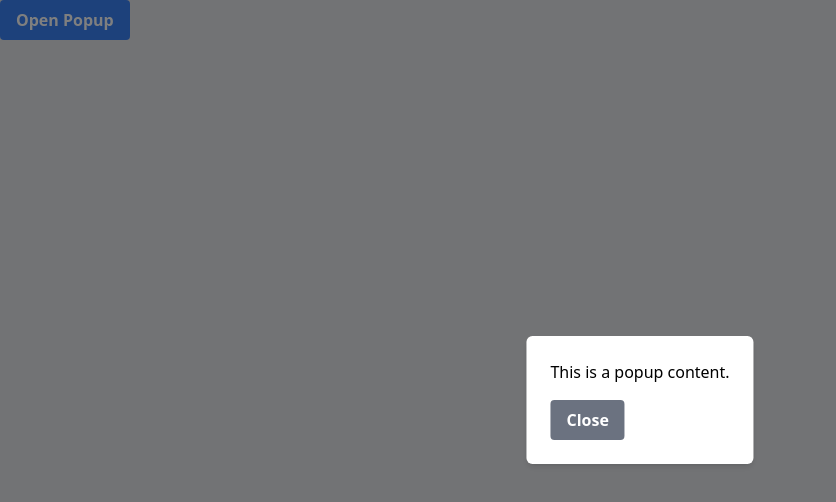
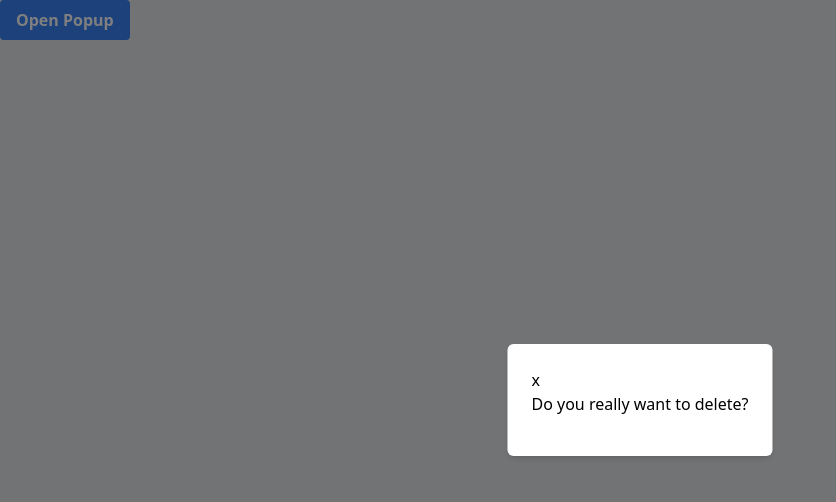
Before and after one commit to workingj/TodoList, a website: page src/popup-example.html in a window 1280 px wide. Both pictures are taken after a click on the button "Open Popup". Shown: the whole page, without its empty margins (0-836 px from the left). Drawn offline with nearby package versions, Linux system fonts and the light colour scheme.

Commit message:
Changed popup example code

```diff
--- a/src/popup-example.html
+++ b/src/popup-example.html
@@ -24,13 +24,8 @@
       id="popup"
       class="fixed top-1/2 left-1/2 transform -translate-x-1/2 -translate-y-1/2 bg-white p-6 shadow-md rounded-md hidden z-50"
     >
-      <p class="mb-4">This is a popup content.</p>
-      <button
-        onclick="closePopup()"
-        class="bg-gray-500 hover:bg-gray-700 text-white font-bold py-2 px-4 rounded"
-      >
-        Close
-      </button>
+      <button onclick="closePopup()" class="">x</button>
+      <p class="mb-4">Do you really want to delete?</p>
     </div>
 
     <!-- Overlay background -->
```
Also changed, not shown: src/popup-create.html (added).
